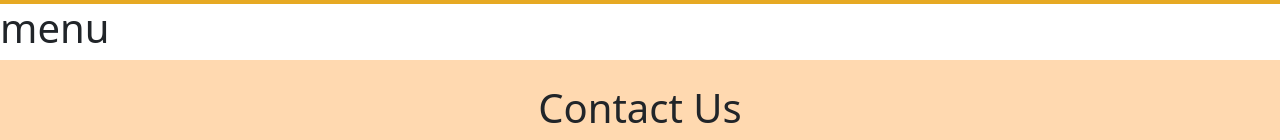
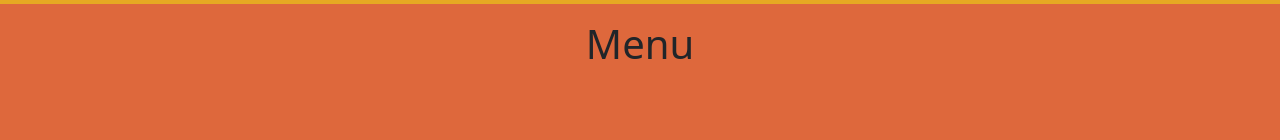
Before and after one commit to RDOriginall/cafe-flask-group-6, a Flask app: page / in a window 1280 px wide. Shown: the part 1108-1248 px from the top of the page. Run offline with Flask 2, Linux system fonts and the light colour scheme; data that the repository does not hold is empty; some libraries are stand-ins or nearby versions.

Commit message:
now menu is not ugly

```diff
--- a/templates/layout/__menu.html
+++ b/templates/layout/__menu.html
@@ -1,4 +1,10 @@
-<h1 id="menu">menu</h1>
+<div class="container-fluid" id="menu" style="background-color: #de683c;">
+    <div class="row justify-content-center text-center">
+        <h1 class="p-3">Menu</h1>
+    </div>
+    <div class="row w-100 pb-5">
+        <div class="col-2"></div>
+        <div class="col-8">
             <div class="container-fluid">
                 <div class="row justify-content-center">
                     {% for item in menu %}
@@ -23,3 +29,7 @@
                     {% endfor %}
                 </div>
             </div>
+        </div>
+    <div class="col-2"></div>
+    </div>
+</div>
```
Lines whose indentation alone changed are shown as unchanged.
